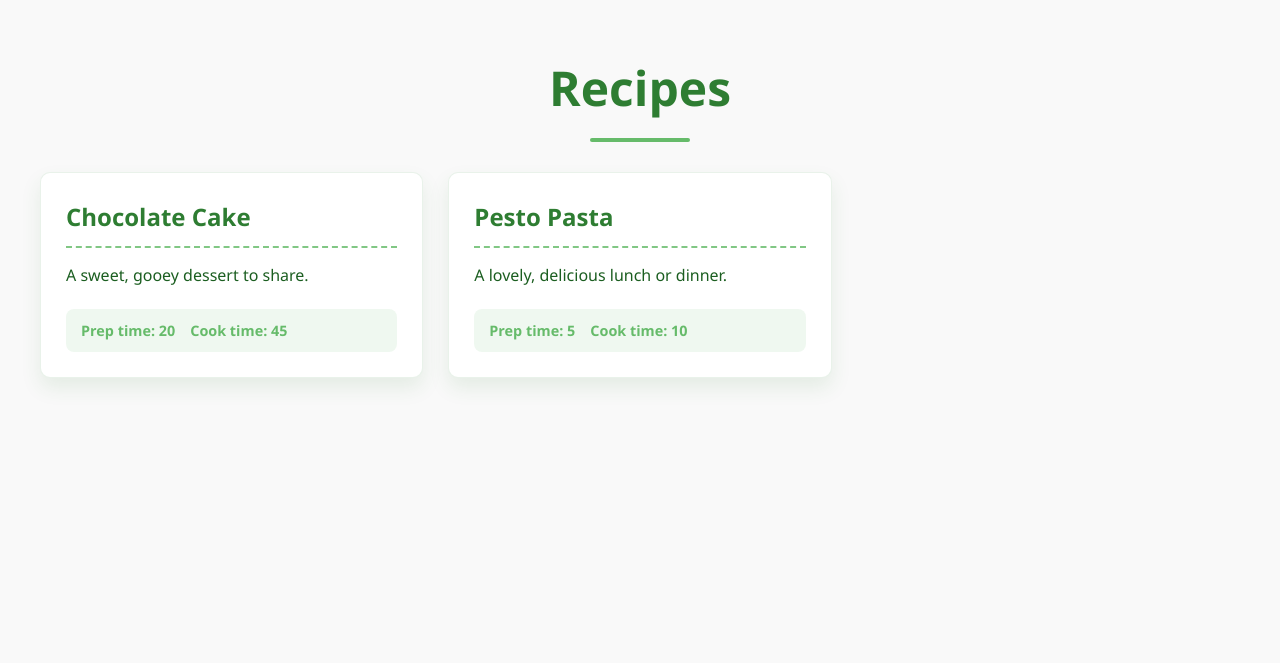
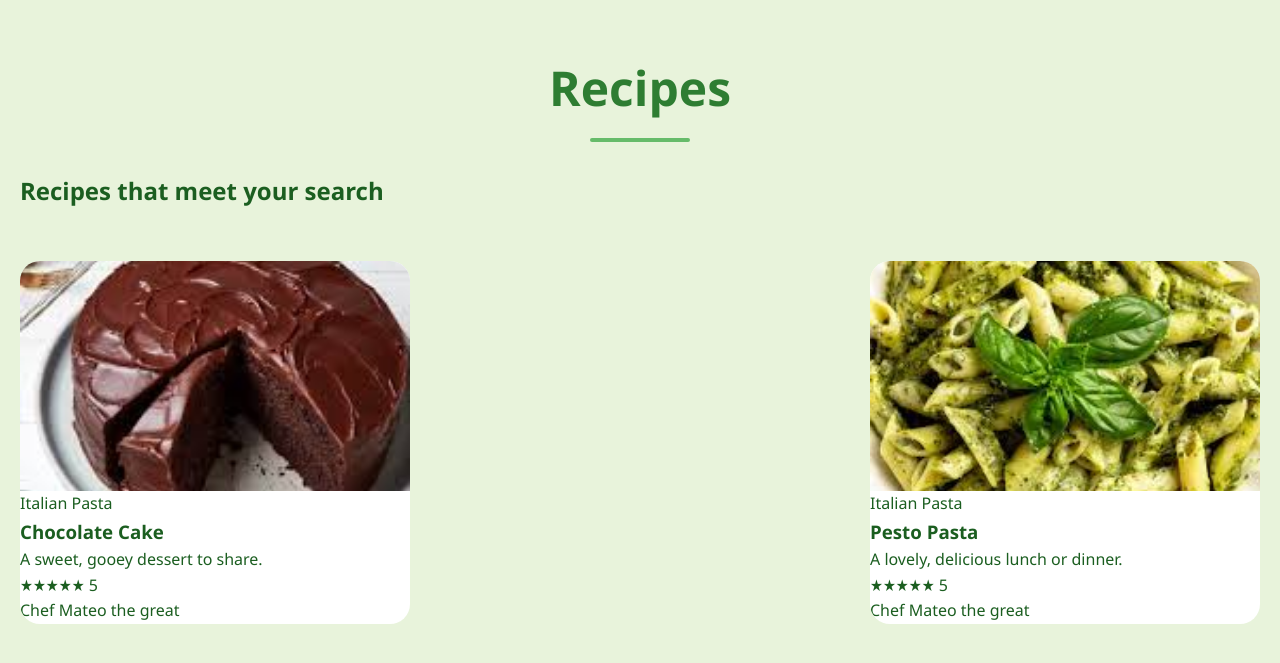
Before and after one commit to Mateo-Buytaert/Recipeazy, a Django app: template recipeazy/recipes/templates/recipes/recipe_list.html in a window 1280 px wide. Shown: the top 663 px of the page. Run offline with Django 5.2, Linux system fonts and the light colour scheme; the template is opened without the code that fills it: values that come from a table or form of the project are taken from there, others are empty; data comes from the database, SQL or seed files in the repository.

```diff
--- a/recipeazy/recipes/templates/recipes/recipe_list.html
+++ b/recipeazy/recipes/templates/recipes/recipe_list.html
@@ -14,7 +14,15 @@
             --card-color: #ffffff; /* Pure white */
             --accent-color: #81c784; /* Medium green */
         }
+        a {
+    color: var(--dark);
+    text-decoration: none;
+    transition: color 0.3s ease;
+}
 
+a:hover {
+    color: var(--primary);
+}
         * {
             margin: 0;
             padding: 0;
@@ -23,7 +31,7 @@
         }
 
         body {
-            background-color: var(--background-color);
+            background-color: #e8f3db;
             color: var(--text-color);
             padding: 20px;
             line-height: 1.6;
@@ -144,27 +152,87 @@
                 grid-template-columns: 1fr;
             }
         }
+        .recipe-grid {
+            display: grid;
+            grid-template-columns: repeat(auto-fill, minmax(320px, 1fr));
+            gap: 35px;
+        }
+
+        .recipe-card {
+    background-color: white;
+    border-radius: 20px;
+    overflow: hidden;
+    .recipe-card {
+    background-color: white;
+    border-radius: 20px;
+    overflow: hidden;
+    box-shadow: var(--shadow-md);
+    transition: transform 0.3s ease, box-shadow 0.3s ease;
+    opacity: 0;
+    transform: translateY(30px);
+    height: 100%;
+}
+}
+
+.recipe-card:hover {
+    transform: translateY(-12px);
+    box-shadow: var(--shadow-xl);
+}
+
+.recipe-img {
+    height: 230px;
+    background-color: var(--accent);
+    position: relative;
+    overflow: hidden;
+}
+
+.recipe-img img {
+    width: 100%;
+    height: 100%;
+    object-fit: cover;
+    transition: transform 0.5s ease;
+}
+
+.recipe-card:hover .recipe-img img {
+    transform: scale(1.08);
+}
     </style>
 </head>
 <body>
     <h1>Recipes</h1>
-    <ul>
-        {% if recipes %}
-        {% for recipe in recipes %}
-            <li>
-                <a href="{% url 'recipe-detail' id=recipe.id %}">
-                    <h2>{{ recipe.title }}</h2>
-                    <p>{{ recipe.description }}</p>
-                    <ol>
-                        <li>Prep time: {{ recipe.prep_time }}</li>
-                        <li>Cook time: {{ recipe.cook_time }}</li>
-                    </ol>
-                </a>
-            </li>
-        {% endfor %}
-        {% else %}
-            <p class="empty-state">No recipes to display. Add your first recipe!</p>
-        {% endif %}
-    </ul>
+    <div class="section-header">
+        <h2>Recipes that meet your search</h2>
+    </div>
+    <br>
+    <br>
+    {%for recipe in recipes%}
+    <a href="{% url 'recipe-detail' id=recipe.id %}" style="text-decoration:none">
+    <div class="recipe-grid">
+        <div class="recipe-card">
+            <div class="recipe-img">
+                {% if recipe.image %}
+                    <img src="{{ recipe.image.url }}" alt="{{ recipe.title }}" width="300">
+                {% endif %}
+                <div class="recipe-time">{{recipe.cook_time}} minutes</div>
+            </div>
+            <div class="recipe-content">
+                <div class="recipe-tags">
+                    <span class="recipe-tag">Italian</span>
+                    <span class="recipe-tag">Pasta</span>
+                </div>
+                <h3 class="recipe-title">{{recipe.title}}</h3>
+                <p class="recipe-desc">{{recipe.description}}</p></p>
+                <div class="recipe-meta">
+                    <div class="recipe-rating">
+                        ★★★★★ 5
+                    </div>
+                    <div class="recipe-author">
+                        <span>Chef Mateo the great</span>
+                    </div>
+                </div>
+            </div>
+        </div>
+    </a>
+        {%endfor%}
 </body>
 </html>
```
Also changed, not shown: recipeazy/recipes/views.py (+7 -6 lines).
